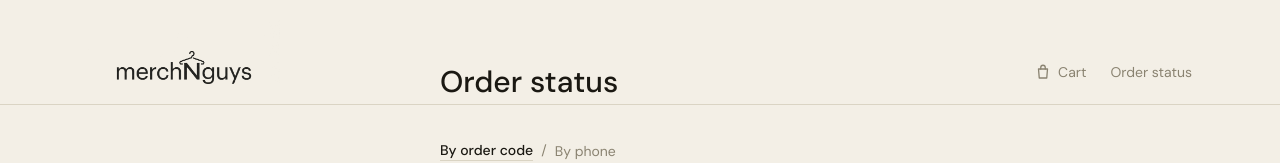
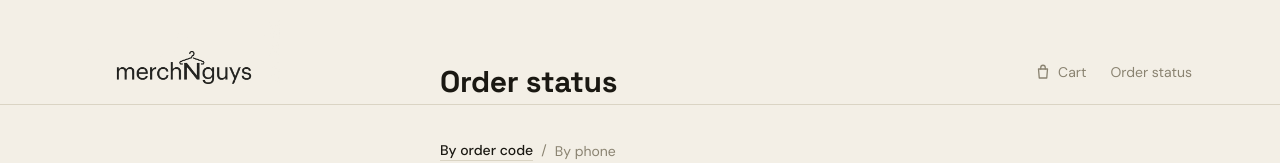
Before and after one commit to varadchavan-44/merchant, a Next.js app: page /status in a window 1280 px wide. Shown: the top 163 px of the page. Built offline with nearby package versions, Linux system fonts and the light colour scheme.

Commit message:
Update header and SiteHeader component usage

```diff
--- a/src/app/status/page.tsx
+++ b/src/app/status/page.tsx
@@ -50,7 +50,7 @@ function StatusInner() {
 
   return (
     <main className="flex-1 max-w-md mx-auto px-6 py-16 w-full">
-      <h1 className="font-display font-medium text-3xl mb-10">Order status</h1>
+      <h1 className="headline text-3xl mb-10">Order status</h1>
 
       <div className="flex gap-2 mb-4 text-sm">
         <button
@@ -113,7 +113,7 @@ function StatusInner() {
 export default function StatusPage() {
   return (
     <div className="min-h-screen flex flex-col">
-      <SiteHeader />
+      <SiteHeader compact />
       <Suspense fallback={null}>
         <StatusInner />
       </Suspense>
```
